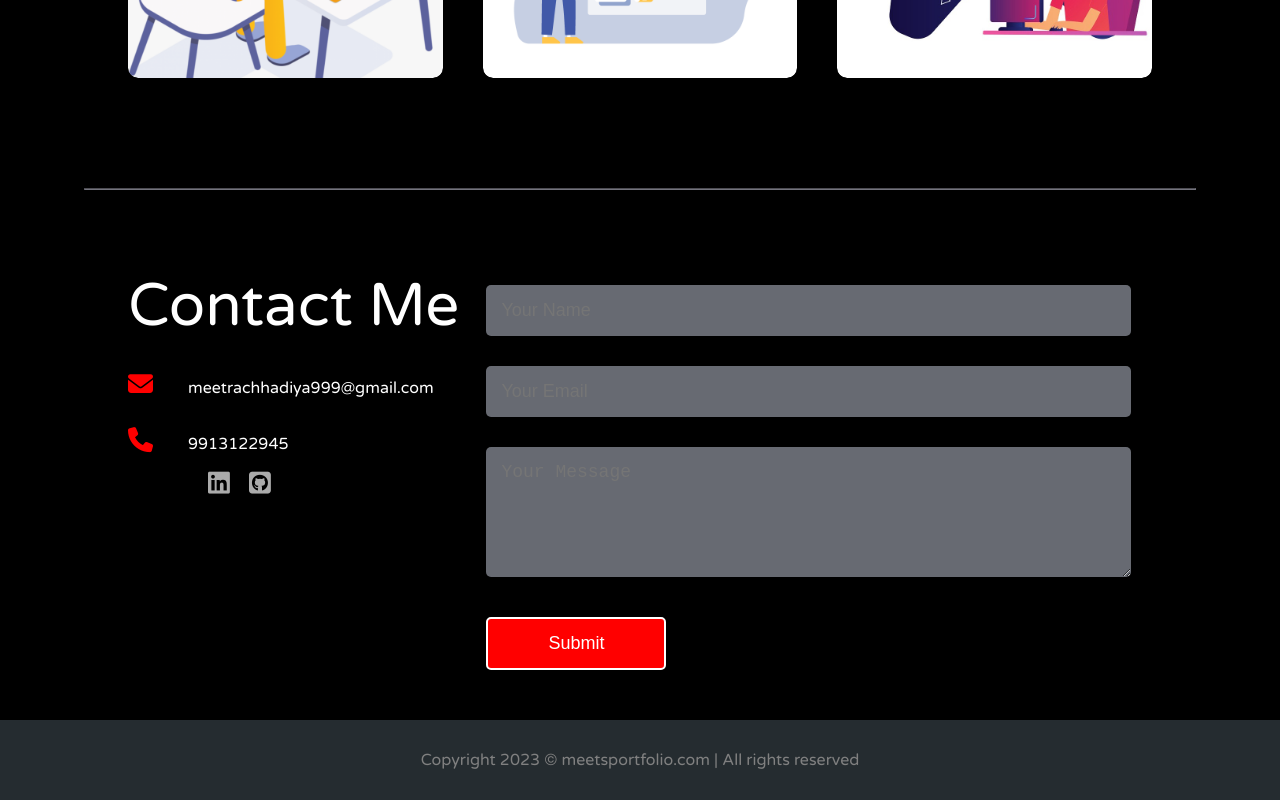
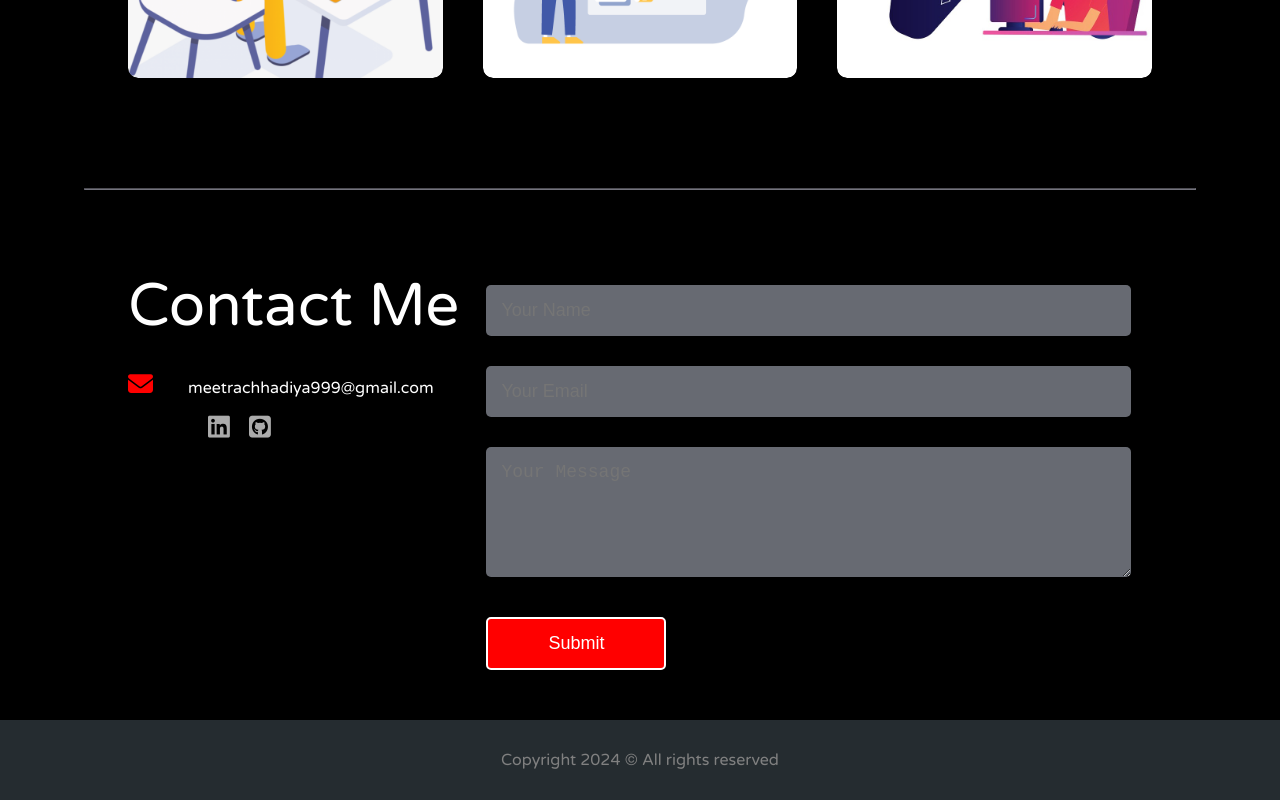
Before and after one commit to meetrachhadiya/Portfolio, a plain HTML site: page index.html in a window 1280 px wide. Shown: the part 2341-3141 px from the top of the page. Drawn offline with nearby package versions, Linux system fonts and the light colour scheme.

Commit message:
Update index.html

```diff
--- a/index.html
+++ b/index.html
@@ -166,7 +166,6 @@
                     <div class="contactleft">
                         <h1 class="sub-title">Contact Me</h1>
                         <p><i class="fa-solid fa-envelope"></i>meetrachhadiya999@gmail.com</p>
-                        <p><i class="fa-solid fa-phone"></i>9913122945</p>
                         <div class="social-icons">
                             <a href="https://www.linkedin.com/in/meetrachhadiya/"><i
                                     class="fa-brands fa-linkedin"></i></a>
@@ -187,9 +186,9 @@
     </main>
     <footer>
         <div class="footer-rights">
-            Copyright 2023
+            Copyright 2024
             &copy;
-            meetsportfolio.com | All rights reserved
+            All rights reserved
         </div>
     </footer>
     <!-- Load library from the CDN -->
```
